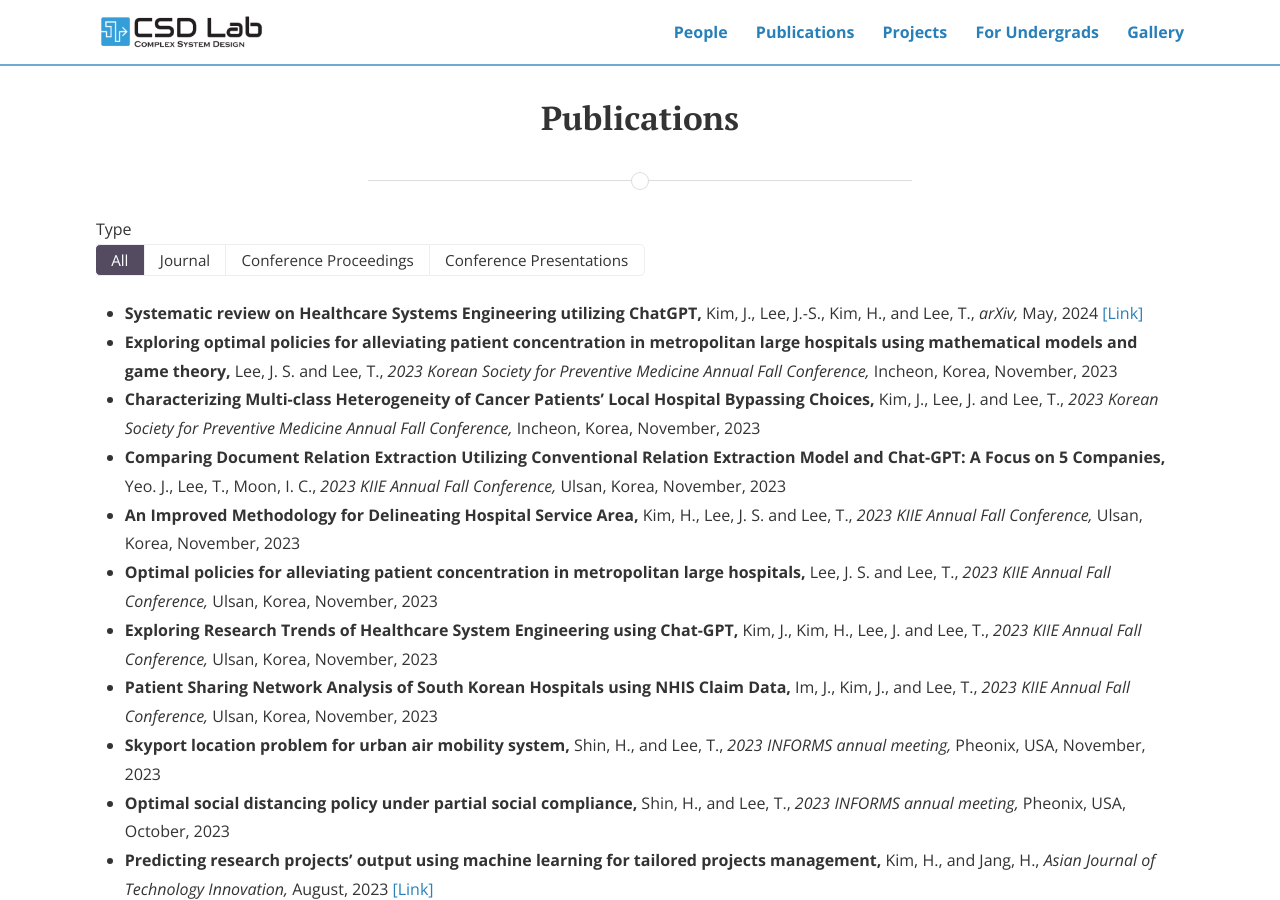
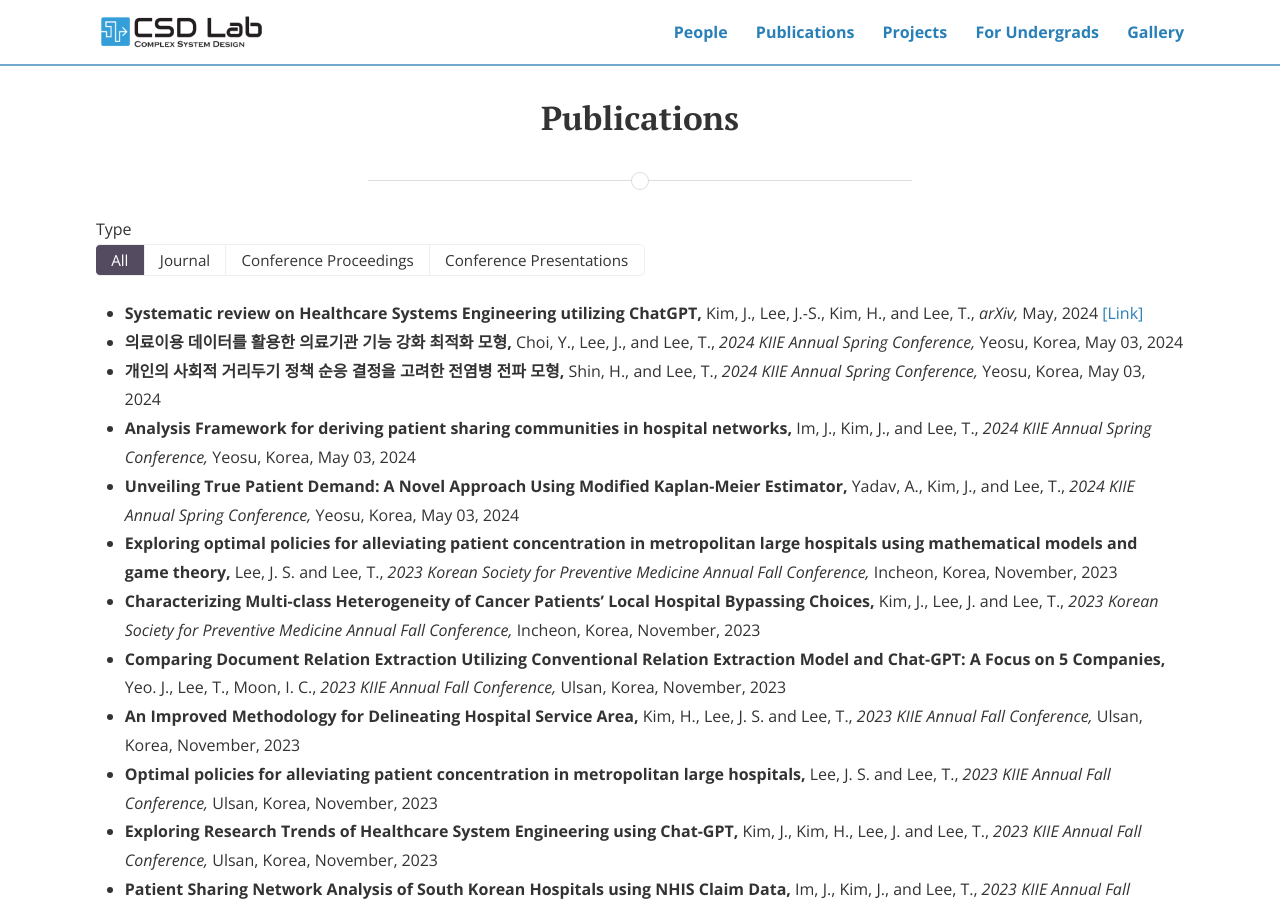
Before and after one commit to CSDlab-KAIST/csdlab-kaist.github.io, a Jekyll site: the page built from publications.html, in a window 1280 px wide and 900 px high. Built offline with Jekyll 4.4.1, drawn with Linux system fonts in a browser that asks for light colours; nearby versions of some CDN libraries.

Commit message:
Update publications.yml

```diff
--- a/_data/publications.yml
+++ b/_data/publications.yml
@@ -2347,3 +2347,63 @@ papers:
         url:
     award: ""
     link: "https://arxiv.org/abs/2405.11817"
+
+  - title: "Unveiling True Patient Demand: A Novel Approach Using Modified Kaplan-Meier Estimator"
+    author: "Yadav, A., Kim, J., and Lee, T."
+    venue: "2024 KIIE Annual Spring Conference"
+    month: May 03
+    year: 2024
+    yearS: 2024.0503
+    location: Yeosu, Korea
+    topics:
+    type: conference-presentations
+    materials:
+      - label:
+        url:
+    award: ""
+    link: ""
+
+  - title: "Analysis Framework for deriving patient sharing communities in hospital networks"
+    author: "Im, J., Kim, J., and Lee, T."
+    venue: "2024 KIIE Annual Spring Conference"
+    month: May 03
+    year: 2024
+    yearS: 2024.0503
+    location: Yeosu, Korea
+    topics:
+    type: conference-presentations
+    materials:
+      - label:
+        url:
+    award: ""
+    link: ""
+
+  - title: "개인의 사회적 거리두기 정책 순응 결정을 고려한 전염병 전파 모형"
+    author: "Shin, H., and Lee, T."
+    venue: "2024 KIIE Annual Spring Conference"
+    month: May 03
+    year: 2024
+    yearS: 2024.0503
+    location: Yeosu, Korea
+    topics:
+    type: conference-presentations
+    materials:
+      - label:
+        url:
+    award: ""
+    link: ""
+
+  - title: "의료이용 데이터를 활용한 의료기관 기능 강화 최적화 모형"
+    author: "Choi, Y., Lee, J., and Lee, T."
+    venue: "2024 KIIE Annual Spring Conference"
+    month: May 03
+    year: 2024
+    yearS: 2024.0503
+    location: Yeosu, Korea
+    topics:
+    type: conference-presentations
+    materials:
+      - label:
+        url:
+    award: ""
+    link: ""
```
